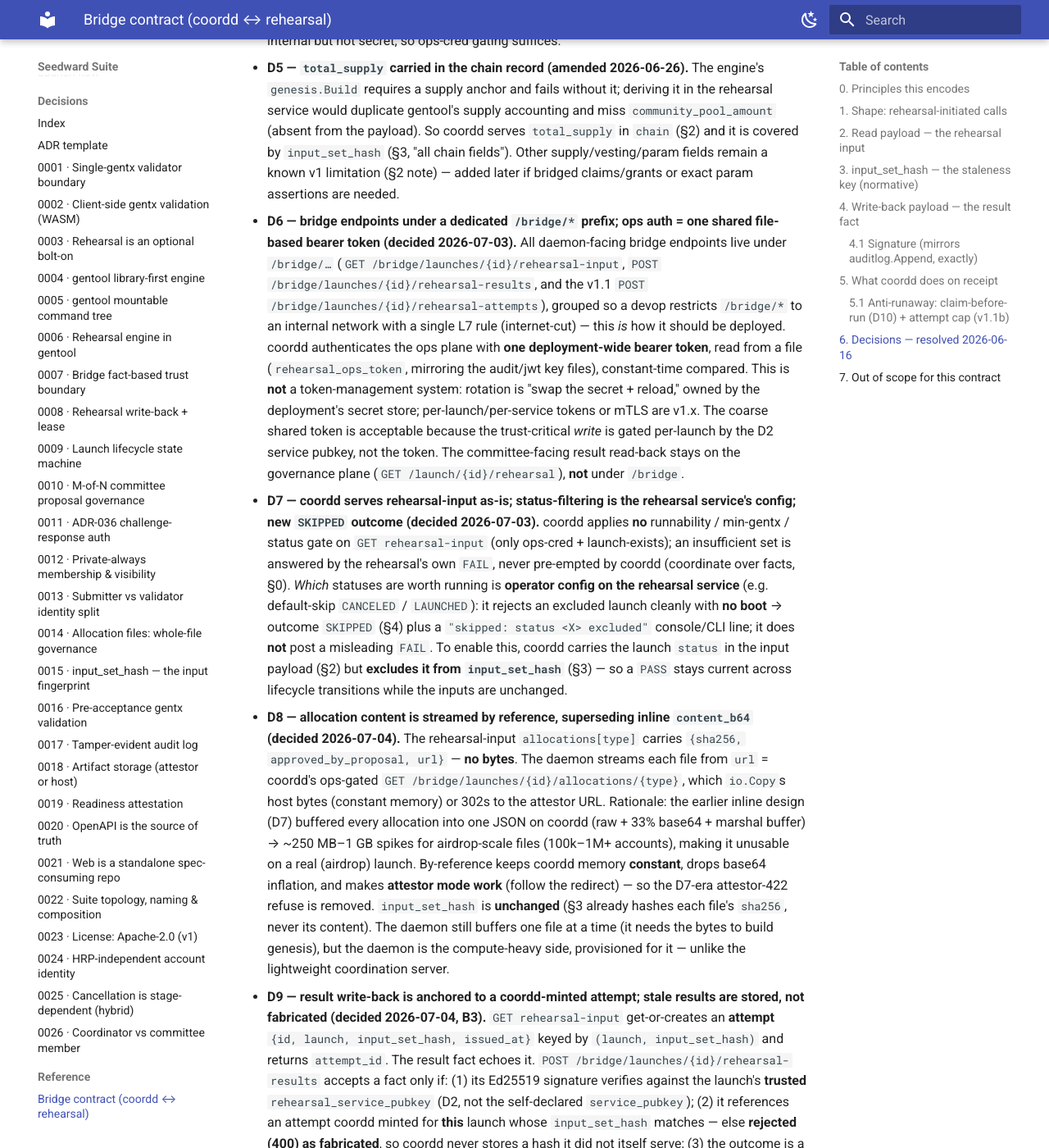
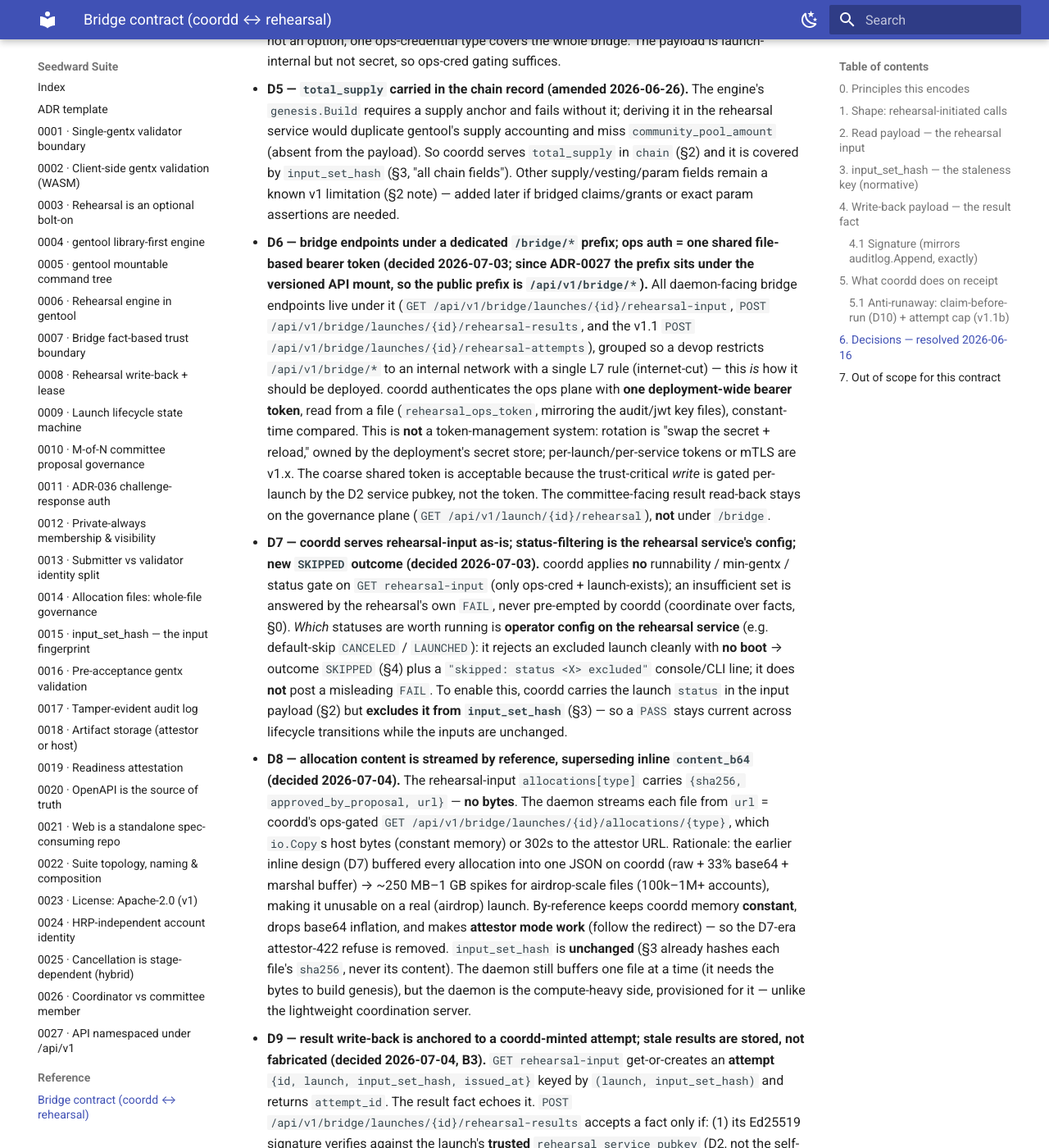
Before and after one commit to ny4rl4th0t3p/seedward-suite, an MkDocs documentation site: the page built from docs/reference/bridge-contract.md, in a window 1280 px wide and 1400 px high, scrolled down 8772 px. Shown: the whole window at 82% size. Built offline with MkDocs 1.6.1 and Material for MkDocs 9.7.7, drawn with Linux system fonts in a browser that asks for light colours; some of the changed text lies outside the part shown.

Commit message:
docs: adopt /api/v1 across the suite; v1.0.0 release status, mkdocs

````diff
--- a/docs/reference/bridge-contract.md
+++ b/docs/reference/bridge-contract.md
@@ -1,8 +1,9 @@
 # Bridge contract — coordd ↔ rehearsal (v1)
 
 _The normative v1 wire contract between coordd and the rehearsal service. Field-level JSON is normative;
-transport detail is illustrative — EXCEPT the `/bridge/*` prefix, which is load-bearing for network
-isolation (D6). The architectural decisions behind it are recorded as ADRs — the fact-based trust
+transport detail is illustrative — EXCEPT the `/api/v1/bridge/*` prefix (the bridge under coordd's
+versioned API mount, [ADR-0027](../decisions/0027-api-v1-namespace.md)), which is
+load-bearing for network isolation (D6). The architectural decisions behind it are recorded as ADRs — the fact-based trust
 boundary ([ADR-0007](../decisions/0007-bridge-fact-based-trust-boundary.md)) and result write-back /
 claim-lease ([ADR-0008](../decisions/0008-rehearsal-write-back-and-lease.md)); the decision log D1–D10 is
 in §6._
@@ -29,7 +30,7 @@ sequenceDiagram
     autonumber
     participant R as rehearsal service
     participant C as coordd
-    Note over R,C: every call is rehearsal-initiated, under /bridge/*, ops-credential auth (D4, D6)
+    Note over R,C: every call is rehearsal-initiated, under /api/v1/bridge/*, ops-credential auth (D4, D6)
     opt preview (read-only, no lease)
         R->>C: GET rehearsal-input
         C-->>R: approved input set, empty attempt_id (D10)
@@ -50,17 +51,17 @@ sequenceDiagram
     Note over R,C: v1.1 auto-trigger swaps the manual claim for POST rehearsal-attempts (§5.1)
 ```
 
-- **Read (preview)** — `GET /bridge/launches/{id}/rehearsal-input` → the approved build input (metadata +
+- **Read (preview)** — `GET /api/v1/bridge/launches/{id}/rehearsal-input` → the approved build input (metadata +
   per-file URLs), read-only, no lease, empty `attempt_id` (D10).
-- **Claim (run entry)** — `POST /bridge/launches/{id}/rehearsal-claim {runner_id}` → acquires the single-writer
+- **Claim (run entry)** — `POST /api/v1/bridge/launches/{id}/rehearsal-claim {runner_id}` → acquires the single-writer
   run lease and returns the build input with a minted `attempt_id`; 409 if another runner holds the lease (D10).
-- **Fetch allocation** — `GET /bridge/launches/{id}/allocations/{type}` → streams one approved allocation
+- **Fetch allocation** — `GET /api/v1/bridge/launches/{id}/allocations/{type}` → streams one approved allocation
   file (host bytes) or 302-redirects to its attestor URL (D8).
-- **Write-back** — `POST /bridge/launches/{id}/rehearsal-results` → the signed result fact.
-- **Claim** — `POST /bridge/launches/{id}/rehearsal-attempts` → exists only for v1.1
+- **Write-back** — `POST /api/v1/bridge/launches/{id}/rehearsal-results` → the signed result fact.
+- **Claim** — `POST /api/v1/bridge/launches/{id}/rehearsal-attempts` → exists only for v1.1
   auto-triggers (§5.1). Not used by the v1 manual flow.
 
-All bridge endpoints sit under the `/bridge/*` prefix so they can be network-restricted to an
+All bridge endpoints sit under the `/api/v1/bridge/*` prefix so they can be network-restricted to an
 internal VNet with one rule (D6). Auth: all require an ops credential (D4). The write-back
 additionally requires a valid service signature from a pubkey coordd trusts for this launch (§4.1, D2).
 
@@ -161,7 +162,7 @@ empty and rehearsal runs on gentxs alone; the contract does not change when file
 
 **Allocation content is streamed by reference, not inlined (D8, 2026-07-04).** Each allocation
 entry carries a **`url`**, not the bytes. The daemon streams each file from that URL — coordd's
-ops-gated per-file endpoint `GET /bridge/launches/{id}/allocations/{type}`, which **streams host
+ops-gated per-file endpoint `GET /api/v1/bridge/launches/{id}/allocations/{type}`, which **streams host
 bytes (`io.Copy`, constant memory)** or **302-redirects to the external URL for attestor-mode
 files**. This replaced an earlier inline-`content_b64` design (D7), which buffered every file into
 one JSON on coordd (raw + 33% base64 + marshal buffer, all resident) — a ~250 MB–1 GB memory spike
@@ -221,7 +222,7 @@ every transition.
 
 ## 4. Write-back payload — the result fact
 
-`POST /bridge/launches/{id}/rehearsal-results`, body:
+`POST /api/v1/bridge/launches/{id}/rehearsal-results`, body:
 
 ```jsonc
 {
@@ -337,7 +338,7 @@ the gatekeeper of *permission to run* (authorizing ≠ initiating, so the "coord
 principle in §0 holds):
 
 1. Before booting, the rehearsal service **claims an attempt**:
-   `POST /bridge/launches/{id}/rehearsal-attempts { "input_set_hash": "…" }`.
+   `POST /api/v1/bridge/launches/{id}/rehearsal-attempts { "input_set_hash": "…" }`.
    - coordd returns `{ "attempt_id": "<uuid>" }`, **or** `409` if an attempt for that
      hash is already in-flight (single-flight), **or** `429` if the attempt count for
      that hash has hit the cap.
@@ -378,16 +379,17 @@ caps claims per hash. Attempts are facts; the cap is a rule over them.
   — added later if bridged claims/grants or exact param assertions are needed.
 
 - **D6 — bridge endpoints under a dedicated `/bridge/*` prefix; ops auth = one shared file-based
-  bearer token (decided 2026-07-03).** All daemon-facing bridge endpoints live under `/bridge/…`
-  (`GET /bridge/launches/{id}/rehearsal-input`, `POST /bridge/launches/{id}/rehearsal-results`, and the
-  v1.1 `POST /bridge/launches/{id}/rehearsal-attempts`), grouped so a devop restricts `/bridge/*` to an
+  bearer token (decided 2026-07-03; since ADR-0027 the prefix sits under the versioned API mount,
+  so the public prefix is `/api/v1/bridge/*`).** All daemon-facing bridge endpoints live under it
+  (`GET /api/v1/bridge/launches/{id}/rehearsal-input`, `POST /api/v1/bridge/launches/{id}/rehearsal-results`, and the
+  v1.1 `POST /api/v1/bridge/launches/{id}/rehearsal-attempts`), grouped so a devop restricts `/api/v1/bridge/*` to an
   internal network with a single L7 rule (internet-cut) — this *is* how it should be deployed. coordd
   authenticates the ops plane with **one deployment-wide bearer token**, read from a file
   (`rehearsal_ops_token`, mirroring the audit/jwt key files), constant-time compared. This is **not** a
   token-management system: rotation is "swap the secret + reload," owned by the deployment's secret
   store; per-launch/per-service tokens or mTLS are v1.x. The coarse shared token is acceptable because
   the trust-critical *write* is gated per-launch by the D2 service pubkey, not the token. The
-  committee-facing result read-back stays on the governance plane (`GET /launch/{id}/rehearsal`), **not**
+  committee-facing result read-back stays on the governance plane (`GET /api/v1/launch/{id}/rehearsal`), **not**
   under `/bridge`.
 - **D7 — coordd serves rehearsal-input as-is; status-filtering is the rehearsal service's config; new
   `SKIPPED` outcome (decided 2026-07-03).** coordd applies **no** runnability / min-gentx / status gate
@@ -403,7 +405,7 @@ caps claims per hash. Attempts are facts; the cap is a rule over them.
 - **D8 — allocation content is streamed by reference, superseding inline `content_b64` (decided
   2026-07-04).** The rehearsal-input `allocations[type]` carries `{sha256, approved_by_proposal, url}` —
   **no bytes**. The daemon streams each file from `url` = coordd's ops-gated `GET
-  /bridge/launches/{id}/allocations/{type}`, which `io.Copy`s host bytes (constant memory) or 302s to the
+  /api/v1/bridge/launches/{id}/allocations/{type}`, which `io.Copy`s host bytes (constant memory) or 302s to the
   attestor URL. Rationale: the earlier inline design (D7) buffered every allocation into one JSON on coordd
   (raw + 33% base64 + marshal buffer) → ~250 MB–1 GB spikes for airdrop-scale files (100k–1M+ accounts),
   making it unusable on a real (airdrop) launch. By-reference keeps coordd memory **constant**, drops base64
@@ -415,7 +417,7 @@ caps claims per hash. Attempts are facts; the cap is a rule over them.
 - **D9 — result write-back is anchored to a coordd-minted attempt; stale results are stored, not
   fabricated (decided 2026-07-04, B3).** `GET rehearsal-input` get-or-creates an **attempt**
   `{id, launch, input_set_hash, issued_at}` keyed by `(launch, input_set_hash)` and returns `attempt_id`.
-  The result fact echoes it. `POST /bridge/launches/{id}/rehearsal-results` accepts a fact only if: (1)
+  The result fact echoes it. `POST /api/v1/bridge/launches/{id}/rehearsal-results` accepts a fact only if: (1)
   its Ed25519 signature verifies against the launch's **trusted** `rehearsal_service_pubkey` (D2, not the
   self-declared `service_pubkey`); (2) it references an attempt coordd minted for **this** launch whose
   `input_set_hash` matches — else **rejected (400) as fabricated**, so coordd never stores a hash it did
@@ -427,7 +429,7 @@ caps claims per hash. Attempts are facts; the cap is a rule over them.
   (`status/claimed_at/lease_expires_at/runner_id`) reserved for the **B3.5** claim-before-run lease (§5.1),
   which the manual v1 flow does not yet enforce. The fact wire shape is pinned by a result-fact drift
   golden on both sides (mirror of §2's). Committee members read stored results back on the **governance**
-  plane (not `/bridge`): `GET /launch/{id}/rehearsal` returns each result's outcome, failed step,
+  plane (not `/bridge`): `GET /api/v1/launch/{id}/rehearsal` returns each result's outcome, failed step,
   input-set hash, and `stale` flag, newest first (B4).
 
 - **D10 — claim-before-run lease enforced in v1 (decided 2026-07-04, B3.5), reversing the earlier
@@ -438,7 +440,7 @@ caps claims per hash. Attempts are facts; the cap is a rule over them.
   **does not extend** the lease deadline — so a chatty or crash-looping runner cannot hold the lease past its
   original window and starve others. The lease **auto-expires** after a TTL (default 45 min — longer than a
   bounded rehearsal, so a crashed runner self-heals), evaluated lazily on the next claim (no sweeper). A committee member can force-release a
-  stuck lease immediately via `POST /launch/{id}/rehearsal/{attempt_id}/reset` (governance plane, not
+  stuck lease immediately via `POST /api/v1/launch/{id}/rehearsal/{attempt_id}/reset` (governance plane, not
   `/bridge`). **Reset authz:** any single member of the launch **committee** (`l.Committee.HasMember`),
   immediate — no M-of-N proposal (low-stakes operational recovery; worst case is a redundant read-only
   rehearsal, so it uses the same single-member gate as member management, not the heavy proposal path).
--- a/mkdocs.yml
+++ b/mkdocs.yml
@@ -56,6 +56,7 @@ nav:
   - Architecture:
       - Overview: architecture/overview.md
       - Launch flow: architecture/launch-flow.md
+  - Demo: demo.md
   - Decisions:
       - Index: decisions/index.md
       - ADR template: decisions/adr-template.md
@@ -85,5 +86,6 @@ nav:
       - "0024 · HRP-independent account identity": decisions/0024-hrp-independent-account-identity.md
       - "0025 · Cancellation is stage-dependent (hybrid)": decisions/0025-cancel-governance-hybrid.md
       - "0026 · Coordinator vs committee member": decisions/0026-coordinator-vs-committee-member.md
+      - "0027 · API namespaced under /api/v1": decisions/0027-api-v1-namespace.md
   - Reference:
       - "Bridge contract (coordd ↔ rehearsal)": reference/bridge-contract.md
````
Also changed, not shown: README.md (+80 -1 lines), docker/seeder/README.md (+3 -3 lines), docs/architecture/overview.md (+9 -9 lines), docs/decisions/0027-api-v1-namespace.md (added, +79 -0 lines), docs/decisions/index.md (+1 -0 lines), docs/demo.md (added, +140 -0 lines), docs/index.md (+19 -17 lines), 4 other files.
